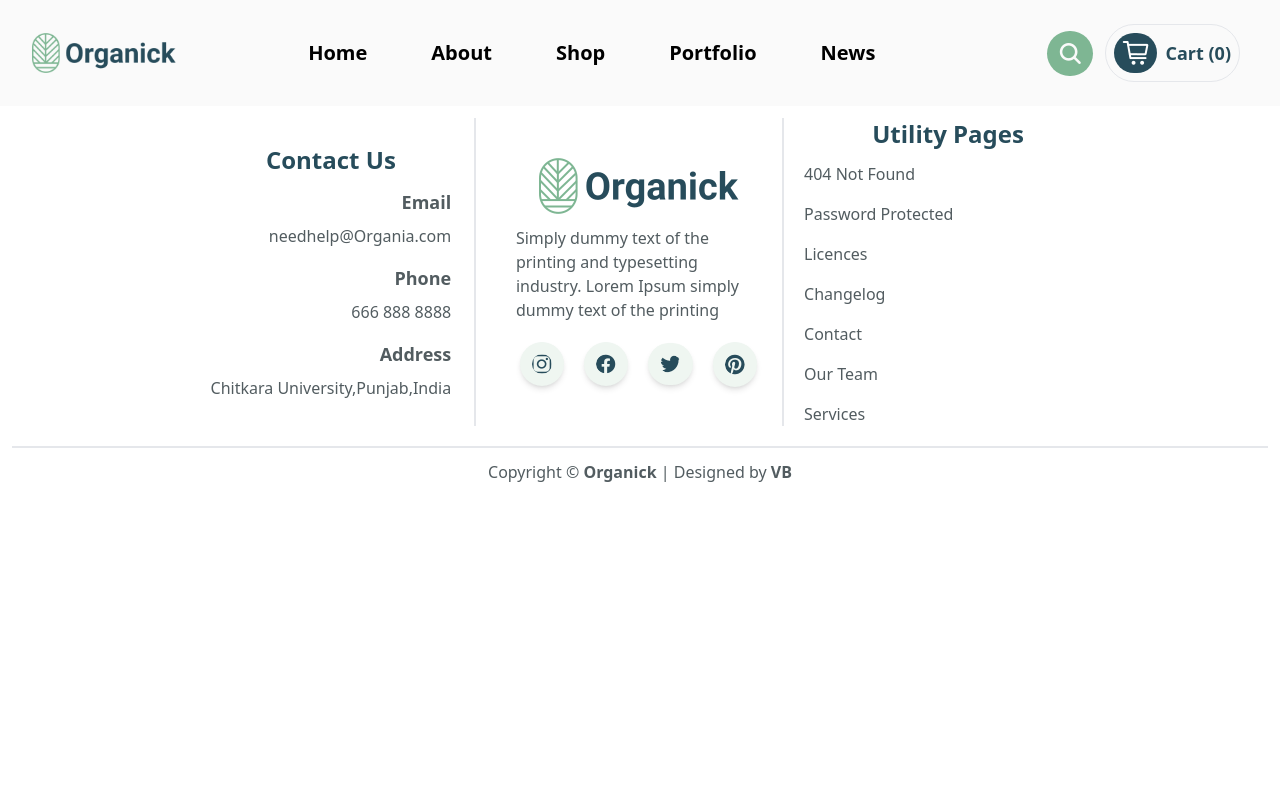
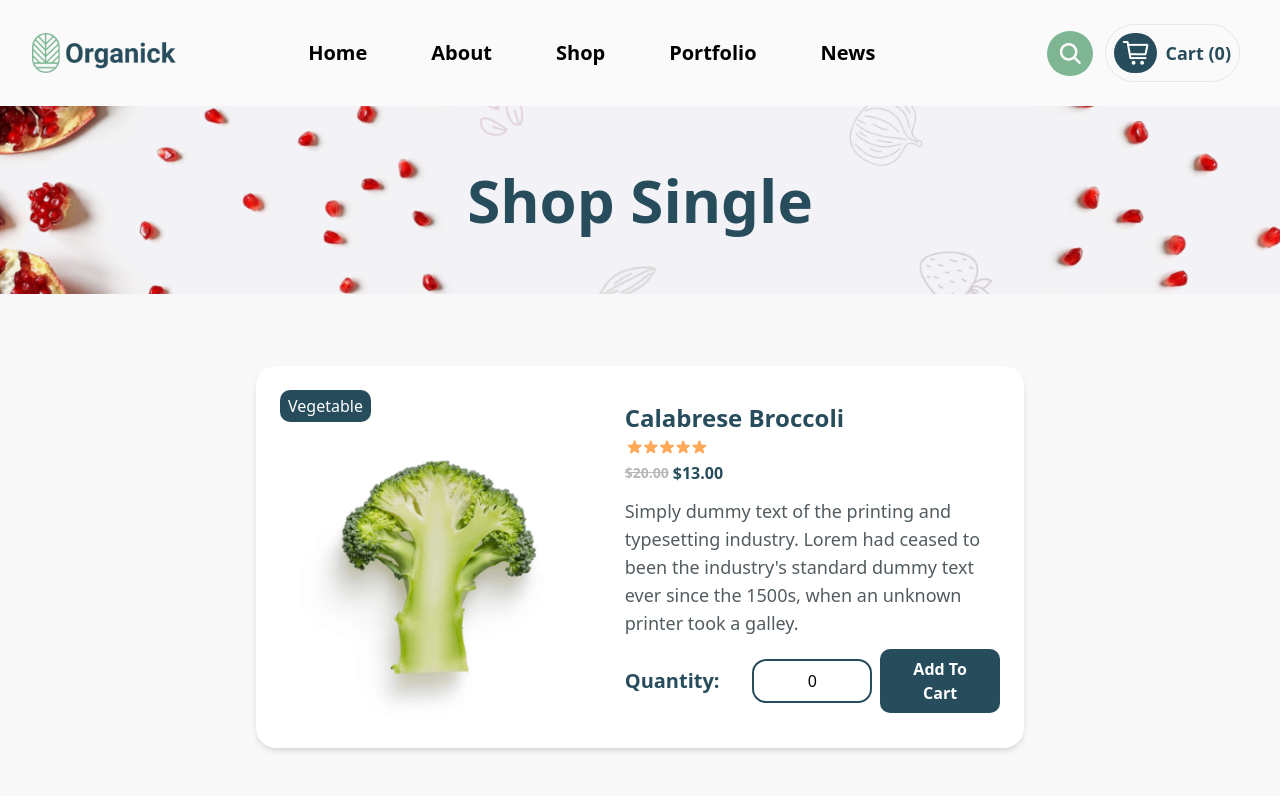
Before and after one commit to vishnubansal001/Organick, a React (Create React App) app: page /shop-single/1 in a window 1280 px wide. Shown: the top 800 px of the page. Built offline with nearby package versions, Linux system fonts and the light colour scheme.

Commit message:
update:dynamic routing add3d

```diff
--- a/src/containers/Shop/Products.jsx
+++ b/src/containers/Shop/Products.jsx
@@ -12,7 +12,9 @@ const Products = () => {
             {products2?.map((item) => (
               <div
                 key={item.id}
-                onClick={() => navigate("/shop-single")}
+                onClick={() => {
+                  navigate(`/shop-single/${item.id}`);
+                }}
                 className="bg-white p-6 rounded-[20px] shadow-lg hover:shadow-2xl transition ease-in-out duration-300 cursor-pointer flex flex-col justify-center gap-2"
               >
                 <div className="cursor-pointer">
--- a/src/containers/ShopSinglePage/Product.jsx
+++ b/src/containers/ShopSinglePage/Product.jsx
@@ -1,12 +1,18 @@
-import React, { useState } from "react";
-import img from "../../assets/nuts.png";
+import React, { useEffect, useState } from "react";
 import star from "../../assets/star.png";
+import { useParams } from "react-router-dom";
+import { products2 } from "../../database/data";
 
 const Product = () => {
   const [qty, setQty] = useState(0);
   const onclick = () => {
     setQty(qty + 1);
   };
+  const params = useParams();
+  const [data, setData] = useState(null);
+  useEffect(() => {
+    setData(products2[params.shopID - 1]);
+  }, []);
   return (
     <>
       <section className="flex select-none flex-col lg:gap-20 md:gap-14 pt-6 gap-10 bg-[#F9F8F8]">
@@ -14,22 +20,24 @@ const Product = () => {
           <div className="flex items-center lg:flex-row flex-col lg:w-[60%] w-[90%] justify-center lg:gap-8 md:gap-6 gap-4 bg-white rounded-[20px] p-6 shadow-md">
             <div className="lg:w-[50%] flex flex-col justify-start items-start">
               <button className="text-white bg-[#274C5B] py-1 px-2 rounded-[10px] w-auto">
-                Millets
+                {data?.btn}
               </button>
-              <img src={img} alt="" />
+              <img src={data?.img} alt="" />
             </div>
             <div className="lg:w-[60%] flex flex-col justify-start place-items-start">
               <div className="gap-3 flex flex-col justify-start place-items-start">
                 <div className="grid gap-1">
                   <h1 className="text-[#274C5B] font-bold lg:text-2xl md:text-xl text-lg">
-                    Health Pistachios
+                    {data?.txt}
                   </h1>
                   <img src={star} alt="" />
                   <div className="flex justify-start items-center gap-1">
                     <p className="text-[#B8B8B8] text-sm font-semibold line-through">
-                      $20.00
+                      {data?.pCost}
                     </p>
-                    <p className="text-[#274C5B] text-base font-bold">$13.00</p>
+                    <p className="text-[#274C5B] text-base font-bold">
+                      {data?.cost}
+                    </p>
                   </div>
                 </div>
                 <div>
@@ -49,7 +57,12 @@ const Product = () => {
                   >
                     {qty}
                   </button>
-                  <button className="text-white bg-[#274C5B] px-4 py-2 rounded-[10px] font-semibold" onClick={onclick}>Add To Cart</button>
+                  <button
+                    className="text-white bg-[#274C5B] px-4 py-2 rounded-[10px] font-semibold"
+                    onClick={onclick}
+                  >
+                    Add To Cart
+                  </button>
                 </div>
               </div>
             </div>
--- a/src/containers/ShopSinglePage/RelatedProducts.jsx
+++ b/src/containers/ShopSinglePage/RelatedProducts.jsx
@@ -18,7 +18,7 @@ const RelatedProducts = () => {
               {products1?.map((item) => (
                 <div
                   key={item.id}
-                  onClick={() => navigate("/shop-single")}
+                  onClick={() => navigate(`/shop-single/${item.id}`)}
                   className="bg-white p-6 rounded-[20px] shadow-lg hover:shadow-2xl transition ease-in-out duration-300 cursor-pointer flex flex-col justify-center gap-2"
                 >
                   <div className="cursor-pointer">
--- a/src/hoc/Router.jsx
+++ b/src/hoc/Router.jsx
@@ -23,9 +23,8 @@ const Router = () => {
       <Routes>
         <Route exact path="/" element={<LandingPage />}></Route>
         <Route exact path="/about-us" element={<AboutUs />}></Route>
-        <Route exact path="/shop" element={<Shop />}>
-          <Route exact path="/shop/:shopID" element={<ShopSingle />}></Route>
-        </Route>
+        <Route exact path="/shop" element={<Shop />}></Route>
+        <Route exact path="/shop-single/:shopID" element={<ShopSingle />}></Route>
         <Route exact path="/protected" element={<Protected />}></Route>
         <Route exact path="/changelog" element={<ChangeLog />}></Route>
         <Route exact path="/our-team" element={<OurTeam />}></Route>
```
